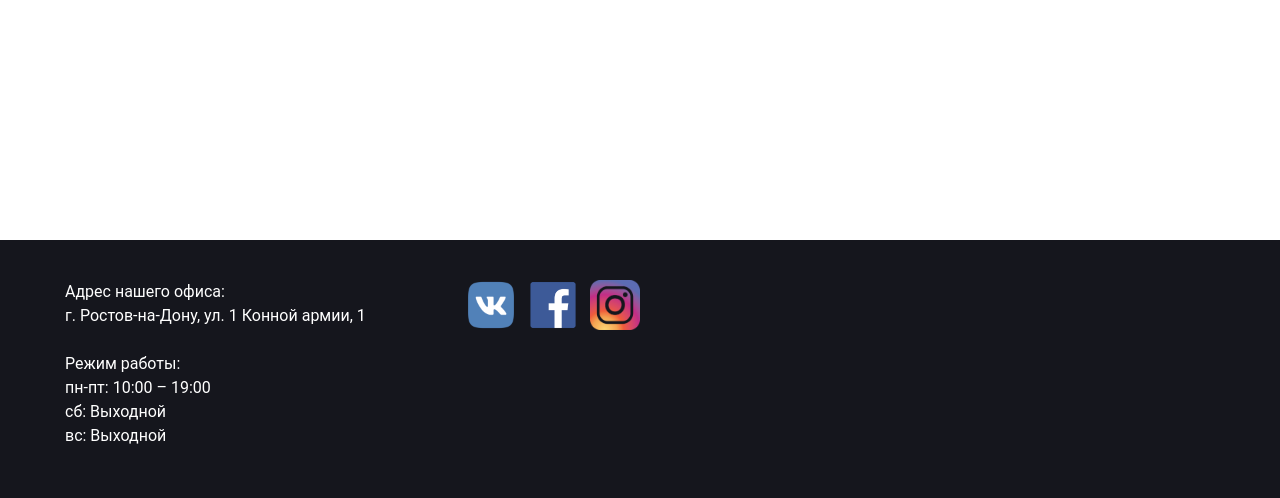
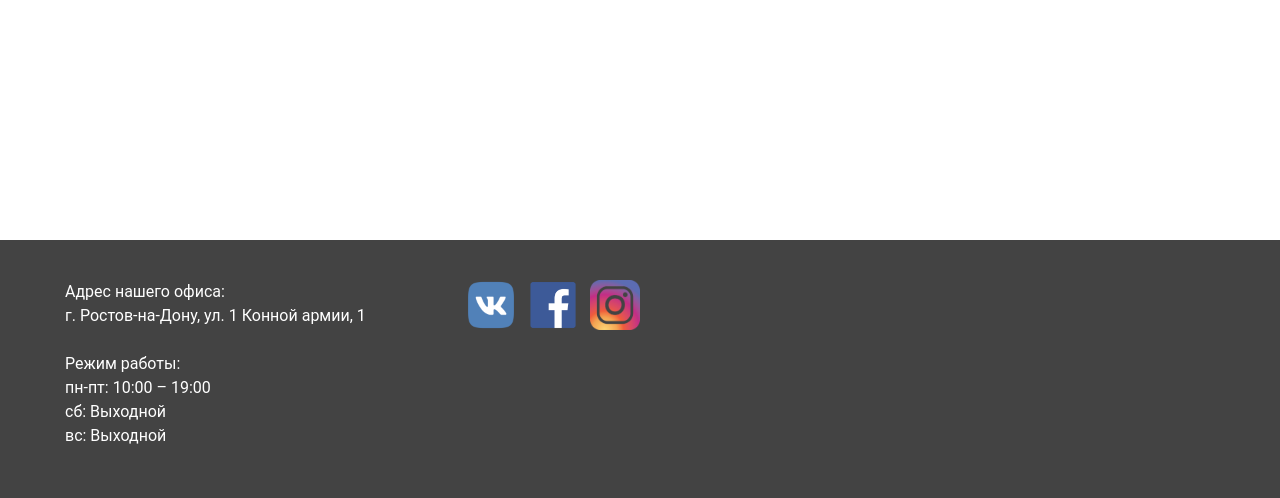
Before and after one commit to sergden/shop.com, a PHP site: page / in a window 1280 px wide. Shown: the part 623-1121 px from the top of the page. Run offline with PHP 8.4, Linux system fonts and the light colour scheme; data that the repository does not hold is empty; some libraries are stand-ins or nearby versions.

Commit message:
change footer' color

```diff
--- a/css/style.css
+++ b/css/style.css
@@ -43,7 +43,7 @@ body {
 }
 
 .footer {
-    background-color: #15161D;
+    background-color: #434343;
     color: white;
     display: flex;
     flex-wrap: wrap;
```
